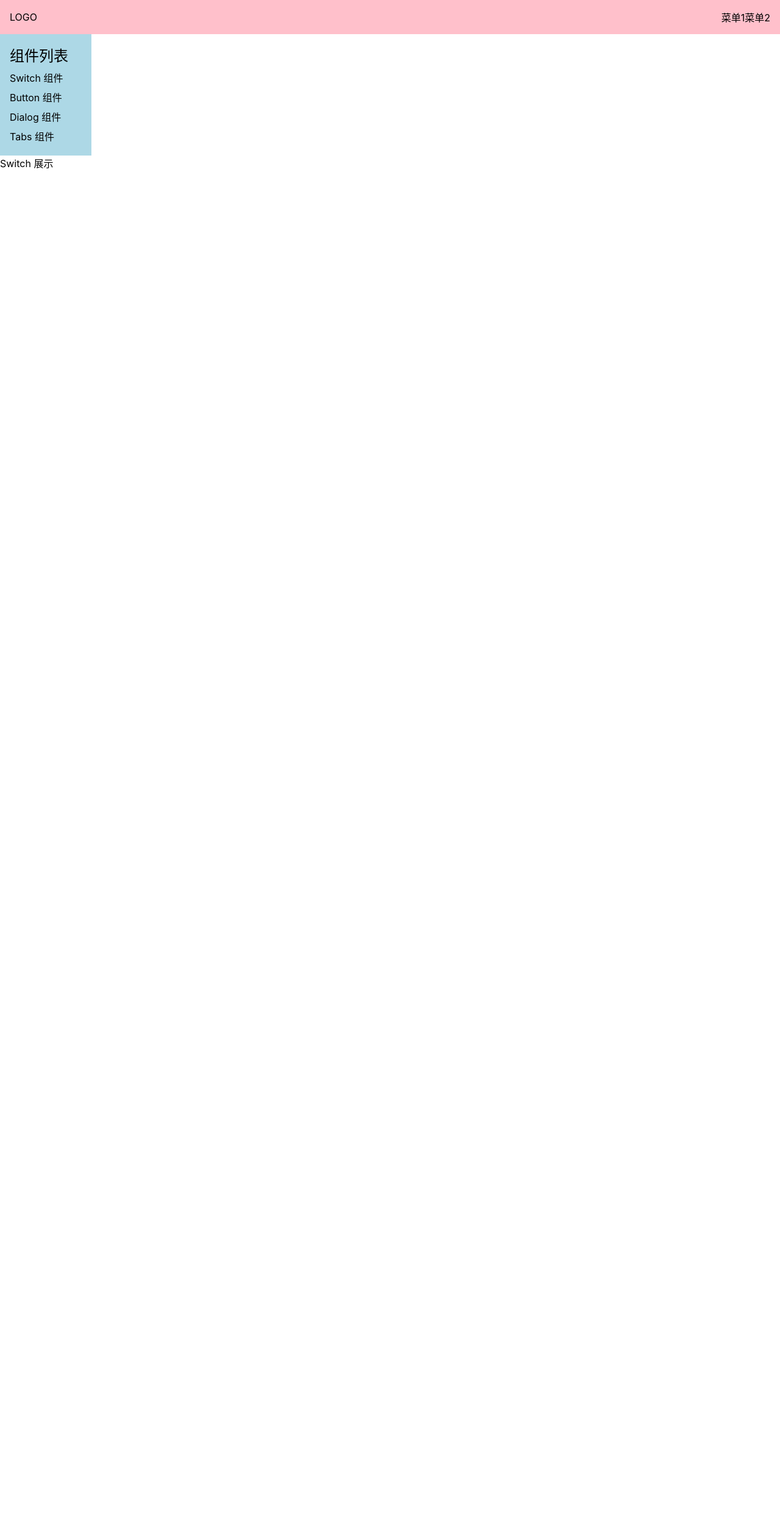
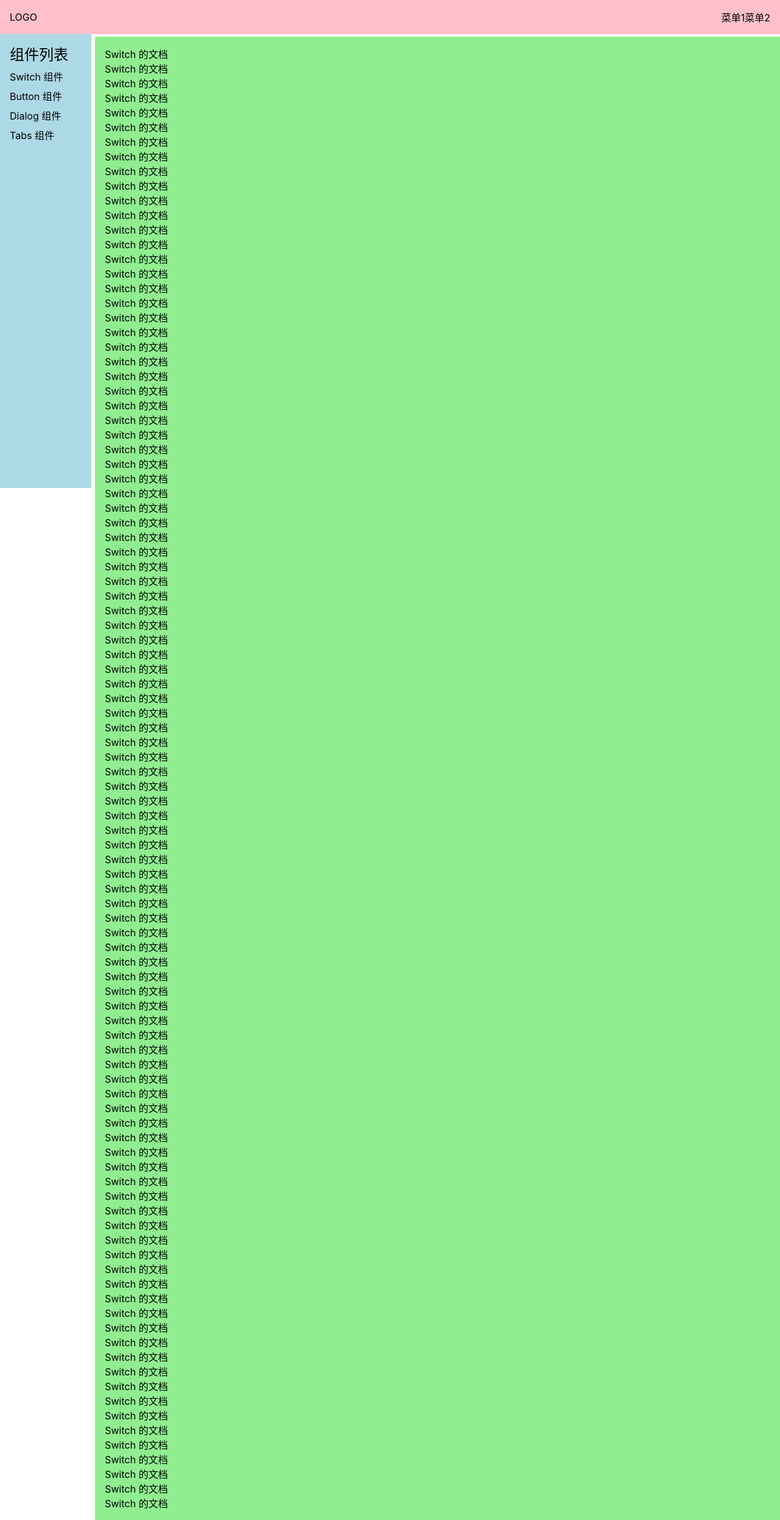
Before and after one commit to Orange-ice/vue3-ui, a Vue app: page /#/doc/switch in a window 1280 px wide. Shown: the whole page at 61% size. Before the commit the page ends 800 px from the top, so only its background shows below. Built offline with nearby package versions, Linux system fonts and the light colour scheme.

Commit message:
整体布局 css

```diff
--- a/src/components/SwitchDemo.vue
+++ b/src/components/SwitchDemo.vue
@@ -1,5 +1,104 @@
 <template>
   <div>
-    Switch 展示
+    <p>Switch 的文档</p>
+    <p>Switch 的文档</p>
+    <p>Switch 的文档</p>
+    <p>Switch 的文档</p>
+    <p>Switch 的文档</p>
+    <p>Switch 的文档</p>
+    <p>Switch 的文档</p>
+    <p>Switch 的文档</p>
+    <p>Switch 的文档</p>
+    <p>Switch 的文档</p>
+    <p>Switch 的文档</p>
+    <p>Switch 的文档</p>
+    <p>Switch 的文档</p>
+    <p>Switch 的文档</p>
+    <p>Switch 的文档</p>
+    <p>Switch 的文档</p>
+    <p>Switch 的文档</p>
+    <p>Switch 的文档</p>
+    <p>Switch 的文档</p>
+    <p>Switch 的文档</p>
+    <p>Switch 的文档</p>
+    <p>Switch 的文档</p>
+    <p>Switch 的文档</p>
+    <p>Switch 的文档</p>
+    <p>Switch 的文档</p>
+    <p>Switch 的文档</p>
+    <p>Switch 的文档</p>
+    <p>Switch 的文档</p>
+    <p>Switch 的文档</p>
+    <p>Switch 的文档</p>
+    <p>Switch 的文档</p>
+    <p>Switch 的文档</p>
+    <p>Switch 的文档</p>
+    <p>Switch 的文档</p>
+    <p>Switch 的文档</p>
+    <p>Switch 的文档</p>
+    <p>Switch 的文档</p>
+    <p>Switch 的文档</p>
+    <p>Switch 的文档</p>
+    <p>Switch 的文档</p>
+    <p>Switch 的文档</p>
+    <p>Switch 的文档</p>
+    <p>Switch 的文档</p>
+    <p>Switch 的文档</p>
+    <p>Switch 的文档</p>
+    <p>Switch 的文档</p>
+    <p>Switch 的文档</p>
+    <p>Switch 的文档</p>
+    <p>Switch 的文档</p>
+    <p>Switch 的文档</p>
+    <p>Switch 的文档</p>
+    <p>Switch 的文档</p>
+    <p>Switch 的文档</p>
+    <p>Switch 的文档</p>
+    <p>Switch 的文档</p>
+    <p>Switch 的文档</p>
+    <p>Switch 的文档</p>
+    <p>Switch 的文档</p>
+    <p>Switch 的文档</p>
+    <p>Switch 的文档</p>
+    <p>Switch 的文档</p>
+    <p>Switch 的文档</p>
+    <p>Switch 的文档</p>
+    <p>Switch 的文档</p>
+    <p>Switch 的文档</p>
+    <p>Switch 的文档</p>
+    <p>Switch 的文档</p>
+    <p>Switch 的文档</p>
+    <p>Switch 的文档</p>
+    <p>Switch 的文档</p>
+    <p>Switch 的文档</p>
+    <p>Switch 的文档</p>
+    <p>Switch 的文档</p>
+    <p>Switch 的文档</p>
+    <p>Switch 的文档</p>
+    <p>Switch 的文档</p>
+    <p>Switch 的文档</p>
+    <p>Switch 的文档</p>
+    <p>Switch 的文档</p>
+    <p>Switch 的文档</p>
+    <p>Switch 的文档</p>
+    <p>Switch 的文档</p>
+    <p>Switch 的文档</p>
+    <p>Switch 的文档</p>
+    <p>Switch 的文档</p>
+    <p>Switch 的文档</p>
+    <p>Switch 的文档</p>
+    <p>Switch 的文档</p>
+    <p>Switch 的文档</p>
+    <p>Switch 的文档</p>
+    <p>Switch 的文档</p>
+    <p>Switch 的文档</p>
+    <p>Switch 的文档</p>
+    <p>Switch 的文档</p>
+    <p>Switch 的文档</p>
+    <p>Switch 的文档</p>
+    <p>Switch 的文档</p>
+    <p>Switch 的文档</p>
+    <p>Switch 的文档</p>
+    <p>Switch 的文档</p>
   </div>
 </template>
--- a/src/components/Topnav.vue
+++ b/src/components/Topnav.vue
@@ -27,7 +27,10 @@
   background: pink;
   display: flex;
   padding: 16px;
-  position: relative;
+  position: fixed;
+  top: 0;
+  left: 0;
+  width: 100%;
   z-index: 10;
   justify-content: center;
   align-items: center;
--- a/src/views/Doc.vue
+++ b/src/views/Doc.vue
@@ -1,6 +1,6 @@
 <template>
-  <div>
-    <Topnav/>
+  <div class="layout">
+    <Topnav class="nav" />
     <div class="content">
       <aside v-if="menuVisible">
         <h2>组件列表</h2>
@@ -31,21 +31,48 @@
 </script>
 
 <style lang="scss" scoped>
+.layout{
+  display: flex;
+  flex-direction: column;
+  height: 100vh;
+  > .nav{flex-shrink: 0;}
+  > .content{
+    flex-grow: 1;
+    padding-top: 60px;
+    padding-left: 156px;
+    @media (max-width: 500px) {
+      padding-left: 0;
+    }
+  }
+}
+.content{
+  display: flex;
+  > aside{
+    flex-shrink: 0;
+  }
+  > main{
+    flex-grow: 1;
+    padding: 16px;
+    background: lightgreen;
+  }
+}
 aside{
   background: lightblue;
   width: 150px;
   padding: 16px;
+  position: fixed;
+  top: 0;
+  left: 0;
+  padding-top: 70px;
+  height: 100%;
   > h2 {
     margin-bottom: 4px;
   }
   > ol {
     > li{padding: 4px 0;}
   }
-  @media (max-width: 500px) {
-    position: fixed;
-    top: 0;
-    left: 0;
-    padding-top: 70px;
-  }
+}
+main{
+  overflow: auto;
 }
 </style>
```
